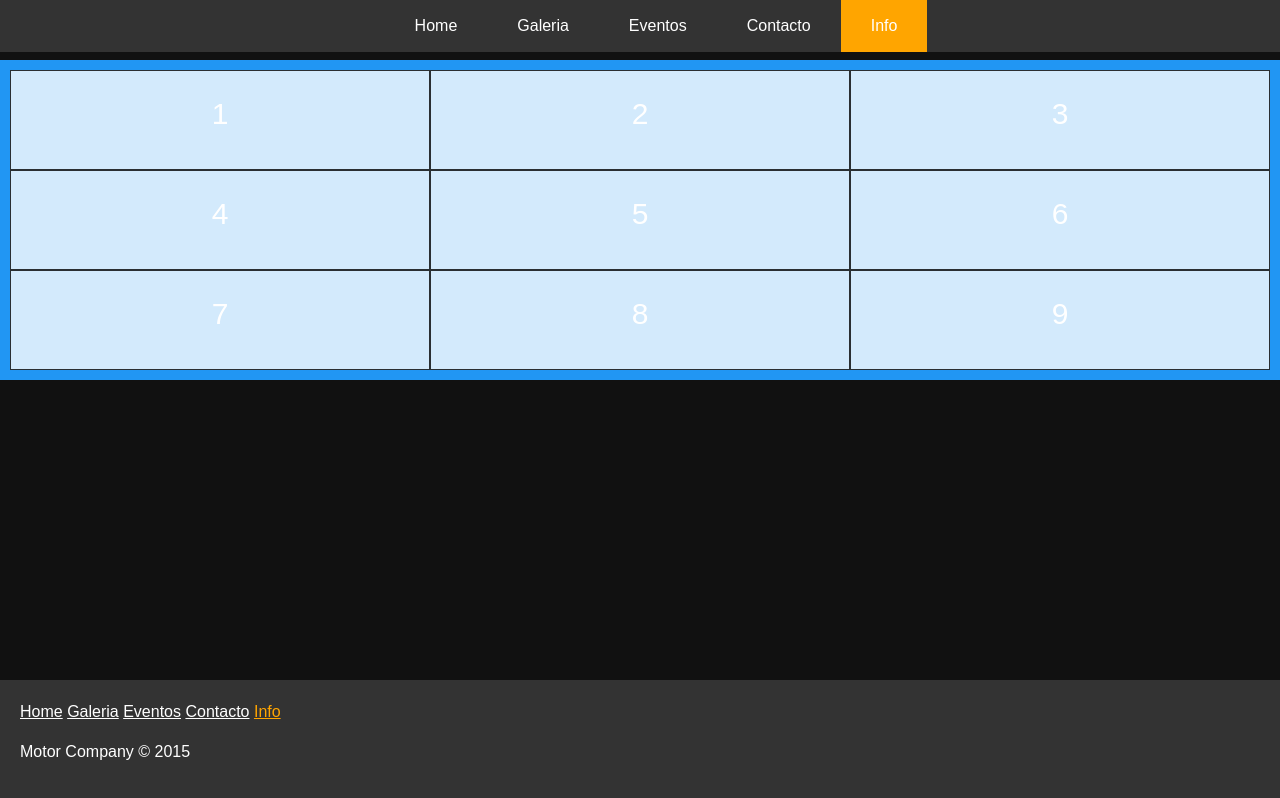
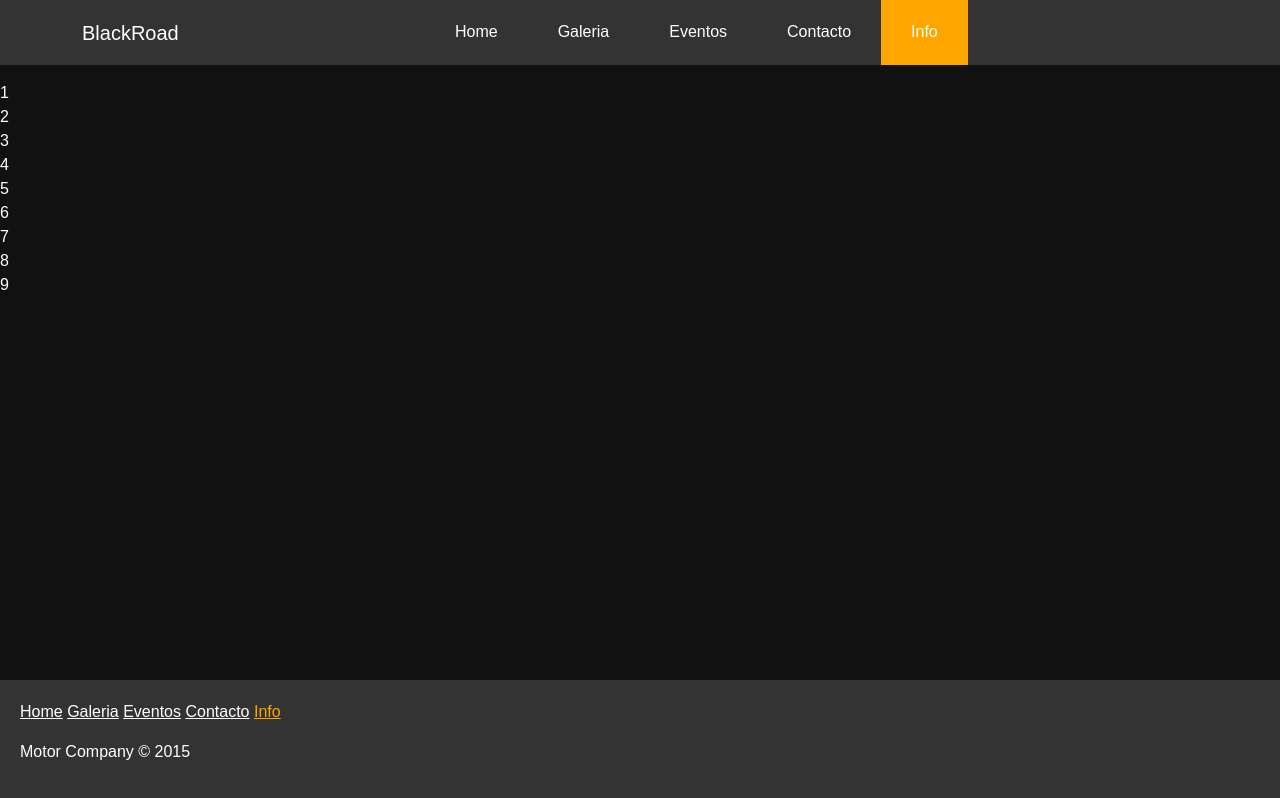
Before and after one commit to fjanuszewski/proyecto-desarrollo-web, a website: page info.html in a window 1280 px wide. Drawn offline with nearby package versions, Linux system fonts and the light colour scheme.

Commit message:
agrego boostrap navbar

```diff
--- a/info.html
+++ b/info.html
@@ -5,39 +5,44 @@
     <meta charset="UTF-8">
     <meta http-equiv="X-UA-Compatible" content="IE=edge">
     <meta name="viewport" content="width=device-width, initial-scale=1.0">
-    <link href="https://cdn.jsdelivr.net/npm/bootstrap@5.0.2/dist/css/bootstrap.min.css" rel="stylesheet" integrity="sha384-EVSTQN3/azprG1Anm3QDgpJLIm9Nao0Yz1ztcQTwFspd3yD65VohhpuuCOmLASjC" crossorigin="anonymous">
-    <script src="https://cdn.jsdelivr.net/npm/bootstrap@5.0.2/dist/js/bootstrap.bundle.min.js" integrity="sha384-MrcW6ZMFYlzcLA8Nl+NtUVF0sA7MsXsP1UyJoMp4YLEuNSfAP+JcXn/tWtIaxVXM" crossorigin="anonymous"></script>
+    <link href="https://cdn.jsdelivr.net/npm/bootstrap@5.0.2/dist/css/bootstrap.min.css" rel="stylesheet"
+        integrity="sha384-EVSTQN3/azprG1Anm3QDgpJLIm9Nao0Yz1ztcQTwFspd3yD65VohhpuuCOmLASjC" crossorigin="anonymous">
+    <script src="https://cdn.jsdelivr.net/npm/bootstrap@5.0.2/dist/js/bootstrap.bundle.min.js"
+        integrity="sha384-MrcW6ZMFYlzcLA8Nl+NtUVF0sA7MsXsP1UyJoMp4YLEuNSfAP+JcXn/tWtIaxVXM" crossorigin="anonymous">
+    </script>
     <link rel="stylesheet" href="./assets/styles.css">
     <script src="/js/script.js" defer></script>
-    <title>Clase 3 - Info</title>
-    <style>
-        .grid-container {
-            display: grid;
-            grid-template-columns: auto auto auto;
-            background-color: #2196F3;
-            padding: 10px;
-        }
-
-        .grid-item {
-            background-color: rgba(255, 255, 255, 0.8);
-            border: 1px solid rgba(0, 0, 0, 0.8);
-            padding: 20px;
-            font-size: 30px;
-            text-align: center;
-            height: 100px;
-        }
-    </style>
+    <title>BlackRoad - Info</title>
 </head>
 
 <body>
-    <nav>
-        <ul>
-            <li><a href="./index.html">Home</a></li>
-            <li><a href="galeria.html">Galeria</a></li>
-            <li><a href="eventos.html">Eventos</a></li>
-            <li><a href="contacto.html">Contacto</a></li>
-            <li><a class="active">Info</a></li>
-        </ul>
+    <nav class="navbar p-0 navbar-expand-sm navbar-dark bg-dark">
+        <div class="container">
+            <a class="navbar-brand" href="#">BlackRoad</a>
+            <button class="navbar-toggler d-lg-none" type="button" data-bs-toggle="collapse"
+                data-bs-target="#collapsibleNavId" aria-controls="collapsibleNavId" aria-expanded="false"
+                aria-label="Toggle navigation">
+                <span class="navbar-toggler-icon"></span>
+            </button>
+            <div class="collapse navbar-collapse" id="collapsibleNavId">
+                <ul class="navbar-nav me-auto mb-2 mb-lg-0 m-auto">
+                    <li class="nav-item">
+                        <a href="./index.html">Home</a> </li>
+                    <li class="nav-item">
+                        <a href="galeria.html">Galeria</a>
+                    </li>
+                    <li class="nav-item">
+                        <a href="eventos.html">Eventos</a>
+                    </li>
+                    <li class="nav-item">
+                        <a href="contacto.html">Contacto</a>
+                    </li>
+                    <li class="nav-item">
+                        <a class="active" href="info.html">Info</a>
+                    </li>
+                </ul>
+            </div>
+        </div>
     </nav>
     <div class="principal">
         <div class="grid-container">
--- a/js/script.js
+++ b/js/script.js
@@ -56,10 +56,13 @@ const eventos = [{
 
 let btnBuscar = document.getElementById("btnBuscar")
 btnBuscar.addEventListener("click", buscar)
+let formFiltrar = document.getElementById("formFiltrar")
+formFiltrar.addEventListener("submit", buscar)
 
 //funcion buscar para filtrar los eventos que quiera el usuario
 
-function buscar() {
+function buscar(event) {
+    event.preventDefault()
     cargarEventos(eventos, new Date(getDateNow()).getTime()) //Reutilizamos la funcion de cargar eventos
     let fechaBuscar = document.getElementById("inputFechaBuscar").value
     if (fechaBuscar != '') {
--- a/scss/styles.scss
+++ b/scss/styles.scss
@@ -8,40 +8,44 @@
     font-size: 16px;
 }
 
-ul {
-    overflow: hidden;
-    list-style: none;
+// ul {
+//     overflow: hidden;
+//     list-style: none;
+// }
+
+// nav {
+//     background-color: #333;
+//     position: fixed;
+//     top: 0;
+//     width: 100%;
+//     display: flex;
+//     justify-content: center;
+//     flex-wrap: nowrap;
+// }
+
+// // nav {
+//     ul {
+//         margin-bottom: 0;
+//     }
+// }
+
+// ul li {
+//     float: left;
+// }
+
+// li {
+//     float: left;
+// }
+
+.bg-dark {
+    background-color: #333 !important;
 }
-
-nav {
-    background-color: #333;
-    position: fixed;
-    top: 0;
-    width: 100%;
-    display: flex;
-    justify-content: center;
-    flex-wrap: nowrap;
-}
-
-nav {
-    ul {
-        margin-bottom: 0;
-    }
-}
-
-ul li {
-    float: left;
-}
-
-li {
-    float: left;
-}
-
 li a {
     display: block;
     color: white;
-    padding: 14px 30px;
+    padding: 20px 30px;
     text-decoration: none;
+    height: 65px;
 }
 
 li a:hover {
@@ -67,14 +71,12 @@ body {
 }
 
 .principal {
-    padding-top: 20px;
-    margin-top: 10vh;
+    padding-top: 1vh;
 }
 
 @media only screen and (min-width: 768px) {
     .principal {
-        padding-top: 20px;
-        margin-top: 5vh;
+        margin-top: 1vh;
     }
 }
 
@@ -156,10 +158,10 @@ input[type=submit]:hover {
     background-color: #45a049;
 }
 
-.container {
-    border-radius: 5px;
-    padding: 20px;
-}
+// .container {
+//     border-radius: 5px;
+//     padding: 20px;
+// }
 
 /* manejo de GRIDS */
 /* GALERIA */
@@ -240,7 +242,6 @@ input[type=submit]:hover {
 .eventos {
     display: grid;
     grid-template-columns: repeat(1, 1fr);
-    padding: 0.5vw;
 }
 
 .filtro__enviar {
@@ -271,7 +272,6 @@ input[type=submit]:hover {
     .eventos {
         display: grid;
         grid-template-columns: repeat(2, 1fr);
-        padding: 0.5vw;
     }
 }
 
@@ -279,7 +279,6 @@ input[type=submit]:hover {
     .eventos {
         display: grid;
         grid-template-columns: repeat(3, 1fr);
-        padding: 0.5vw;
     }
 
     .galeria {
```
Also changed, not shown: contacto.html (+33 -11 lines), eventos.html (+31 -11 lines), galeria.html (+34 -11 lines), index.html (+33 -11 lines), assets/evento3.jpg (added), assets/evento4.jpg (added), assets/evento5.jpg (added), assets/evento6.jpg (added), assets/evento7.jpg (added), assets/evento8.jpg (added), assets/evento9.jpg (added), assets/styles.css.
